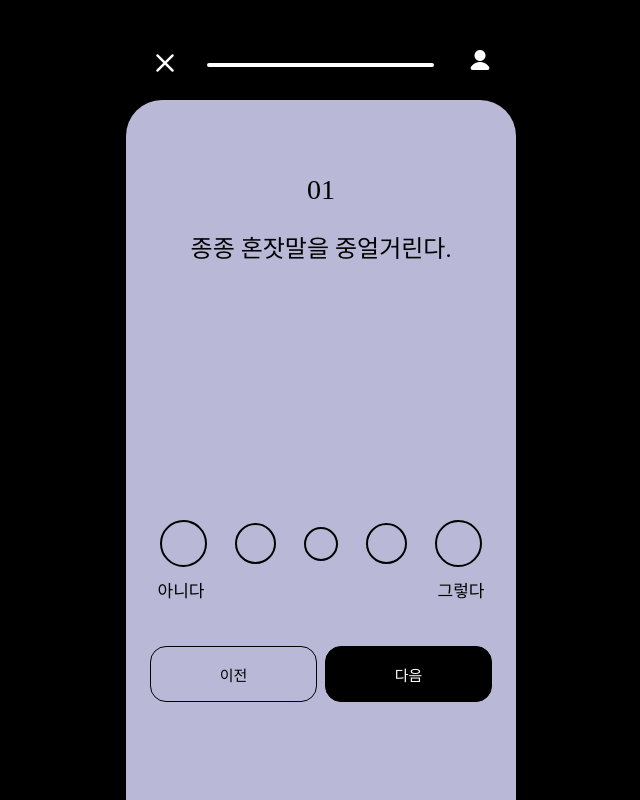
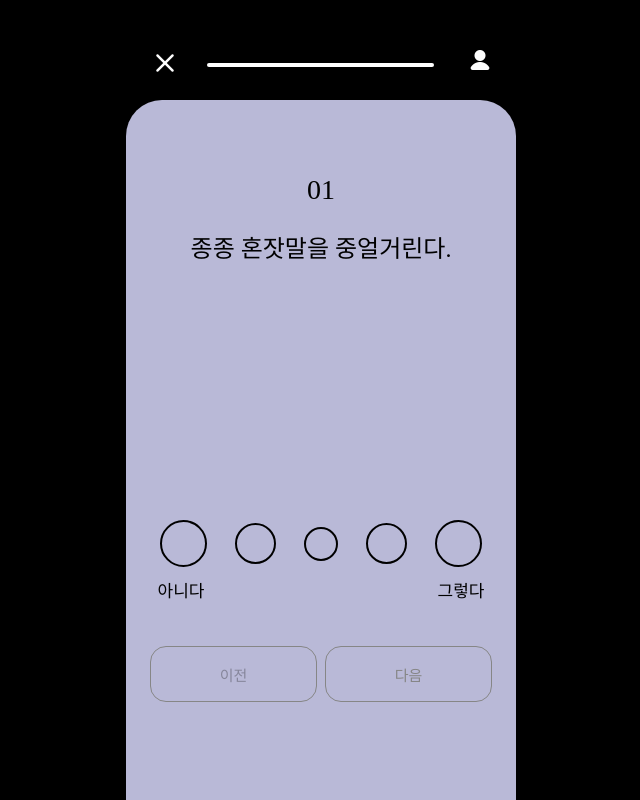
Before and after one commit to Club-PARD/UJaCha_WEB, a React (Create React App) app: page /test in a window 1280 px wide. Shown: the whole page, without its empty margins (319-959 px from the left). Built offline with nearby package versions, Linux system fonts and the light colour scheme; no server answers; a web font is replaced by a local one.

Commit message:
style : 질문 답변 유무에 따른 버튼 스타일링

```diff
--- a/src/Pages/TestPage/Components/TestPageButton.js
+++ b/src/Pages/TestPage/Components/TestPageButton.js
@@ -1,11 +1,12 @@
 import styled from "styled-components";
 import { Container } from "../../../Layout/Layout";
 import { useEffect, useState } from "react";
-import { useRecoilState } from "recoil";
-import { pageState } from "../../../Atoms";
+import { useRecoilState, useRecoilValue } from "recoil";
+import { pageState, formState } from "../../../Atoms";
 
 function TestPageButton() {
   const totalPage = 13;
+  const form = useRecoilValue(formState);
   const [page, setPage] = useRecoilState(pageState);
   const [questionCount, setQuestionCount] = useState(page);
 
@@ -38,8 +39,15 @@ function TestPageButton() {
   return (
     <TestPageButtonContainer>
       <WrapperButton>
-        <ButtonBack onClick={handleDecreaseQuestionCount}>이전</ButtonBack>
-        <ButtonNext onClick={handleIncreaseQuestionCount}>다음</ButtonNext>
+        <ButtonBack disabled={page === 0} onClick={handleDecreaseQuestionCount}>
+          이전
+        </ButtonBack>
+        <ButtonNext
+          disabled={form[`question${page + 1}`] === 0}
+          onClick={handleIncreaseQuestionCount}
+        >
+          다음
+        </ButtonNext>
       </WrapperButton>
     </TestPageButtonContainer>
   );
@@ -65,7 +73,8 @@ const ButtonBack = styled.button`
   height: 56px;
   font-size: 15px;
   background: none;
-  border: 1px solid black;
+  border: ${(props) =>
+    props.disabled ? "1px solid #868686" : "1px solid black"};
   border-radius: 16px;
   margin-right: 8px;
 `;
@@ -74,9 +83,10 @@ const ButtonNext = styled.button`
   width: 167px;
   height: 56px;
   font-size: 15px;
-  background: black;
-  border: 1px solid black;
+  background: ${(props) => (props.disabled ? "none" : "black")};
+  border: ${(props) =>
+    props.disabled ? "1px solid #868686" : "1px solid black"};
   border-radius: 16px;
-  color: white;
+  color: ${(props) => (props.disabled ? "#868686" : "white")};
 `;
 export default TestPageButton;
```
Also changed, not shown: src/Atoms.js (line endings or trailing spaces).
